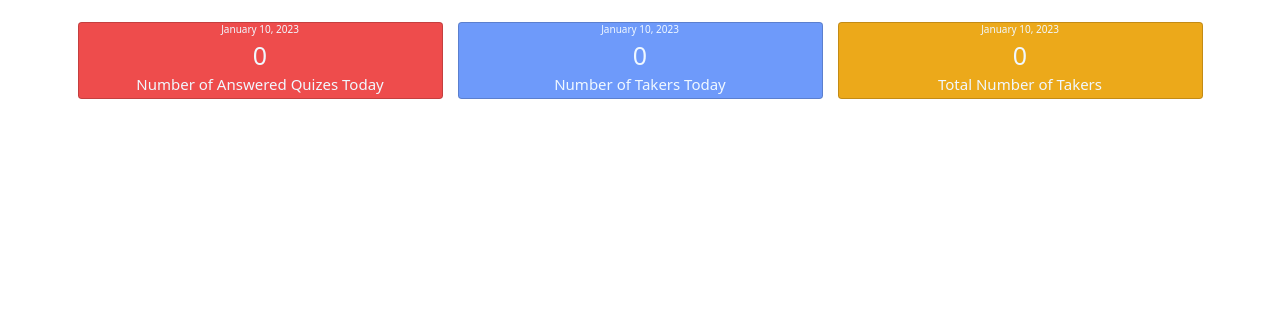
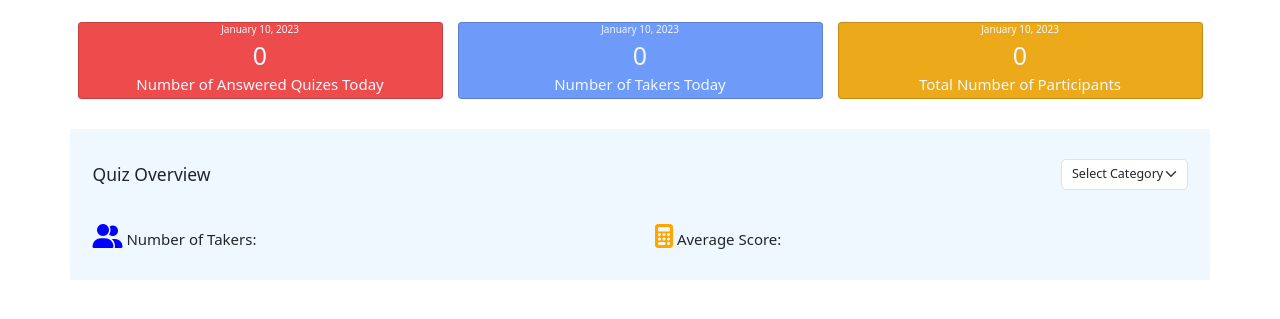
Before and after one commit to virgilxu123/onlinequiz, a PHP site: page /admin/index.php in a window 1280 px wide. Shown: the part 62-381 px from the top of the page. Run offline with PHP 8.4, Linux system fonts and the light colour scheme; data comes from the database, SQL or seed files in the repository; data that the repository does not hold is empty; some libraries are stand-ins or nearby versions.

Commit message:
update index.php of admin

```diff
--- a/admin/dashboard.css
+++ b/admin/dashboard.css
@@ -11,3 +11,6 @@
     background-color: rgb(236, 169, 26);
     color: aliceblue;
 }
+.card4 {
+    background-color: aliceblue;
+}
--- a/admin/index.php
+++ b/admin/index.php
@@ -18,6 +18,29 @@
 $result3 = $conn->query("SELECT COUNT(DISTINCT taker_id) AS num_rows FROM quiz_takers");
 $row3 = $result3->fetch_assoc();
 $totalNumberOfTakers = $row3['num_rows'];
+
+$average ="";
+$numberOfTakes="";
+if (isset($_POST['category'])) {
+  $score = 0;
+  $selected_category = $_POST['category'];
+  $result4 = $conn->query(" SELECT quiz_takers.score, category.category
+                            FROM quiz_takers
+                            INNER JOIN category ON quiz_takers.category_id = category.id
+                            WHERE category.category='$selected_category'");
+  while ($row4 = $result4->fetch_assoc()) {
+    $score += $row4['score'];
+    $category = $row4['category'];
+  }
+  $numberOfTakes = mysqli_num_rows($result4);
+  if($numberOfTakes!=0){
+    $average = $score / $numberOfTakes;
+    $average =  number_format($average, 2);
+  }else {
+    $average = 0;
+  }
+
+}
 ?>
 <!DOCTYPE html>
 <html lang="en">
@@ -54,6 +77,7 @@
       <script src="https://oss.maxcdn.com/html5shiv/3.7.3/html5shiv.min.js"></script>
       <script src="https://oss.maxcdn.com/respond/1.4.2/respond.min.js"></script>
     <![endif]-->
+    <script src='https://kit.fontawesome.com/a076d05399.js' crossorigin='anonymous'></script>
   </head>
 
   <body>
@@ -102,7 +126,7 @@
         <h2 class="ms-5">DASHBOARD</h2>
       </div>
       <div class="container">
-        <div class="row">
+        <div class="row mb-5">
           <div class="col-md-4">
             <div class="card text-center card1">
               <?php
@@ -135,8 +159,44 @@
                 $formatted_date = ucwords($formatted_date);
                 echo '<h6>'.$formatted_date.'<br>'.'</h6>';
                 echo '<h1>'.$totalNumberOfTakers.'<br>'.'</h1>';
-                echo '<h4>Total Number of Takers</h4>';
+                echo '<h4>Total Number of Participants</h4>';
               ?>
+            </div>
+          </div>
+        </div>
+        <div class="row mt-5">
+          <div class="col-md-12 card4">
+            <div class=" text-start d-flex align-items-center">
+              <div class="col-sm-6">
+                <h3 class="my-5"><?php echo "Quiz Overview";?></h3>
+              </div>
+              <div class="col-sm-6 d-flex align-items-center my-5 justify-content-end">
+                <form action="" method="post">
+                  <select class="form-select form-select-lg" aria-label="Default select example" name="category" onchange="this.form.submit()">
+                    <option value="">Select Category</option>
+                    <option value="PHP" <?php if (isset($_POST['category']) && $_POST['category'] == 'PHP') echo 'selected'; ?>>PHP</option>
+                    <option value="OOP" <?php if (isset($_POST['category']) && $_POST['category'] == 'OOP') echo 'selected'; ?>>OOP</option>
+                    <option value="MySQLI" <?php if (isset($_POST['category']) && $_POST['category'] == 'MySQLI') echo 'selected'; ?>>MySQLI</option>
+                    <option value="HTML" <?php if (isset($_POST['category']) && $_POST['category'] == 'HTML') echo 'selected'; ?>>HTML</option>
+                    <option value="JAVASCRIPT" <?php if (isset($_POST['category']) && $_POST['category'] == 'JAVASCRIPT') echo 'selected'; ?>>JAVASCRIPT</option>
+                    <option value="BOOTSTRAP" <?php if (isset($_POST['category']) && $_POST['category'] == 'BOOTSTRAP') echo 'selected'; ?>>BOOTSTRAP</option>
+                    <option value="CSS" <?php if (isset($_POST['category']) && $_POST['category'] == 'CSS') echo 'selected'; ?>>CSS</option>
+                    <option value="AJAX" <?php if (isset($_POST['category']) && $_POST['category'] == 'AJAX') echo 'selected'; ?>>AJAX</option>
+                    <option value="JQUERY" <?php if (isset($_POST['category']) && $_POST['category'] == 'JQUERY') echo 'selected'; ?>>JQUERY</option>
+                  </select>
+                </form>
+              </div>
+            </div>
+            <div class="mb-5">
+              <div class="col-sm-6">
+                <h4 class="d-inline" ><i class='fas fa-user-friends' style='font-size:24px;color:blue'></i> Number of Takers:</h4>
+                <h1 class="d-inline" >&nbsp&nbsp<?php echo $numberOfTakes;?></h1>
+              </div>
+              <div class="col-sm-6">
+                <h4 class="d-inline"><i class='fas fa-calculator' style='font-size:24px;color:orange'></i> Average Score:</h4>
+                <h1 class="d-inline">&nbsp&nbsp<?php echo $average;?></h1>
+                <br><br><br>
+              </div>
             </div>
           </div>
         </div>
```
